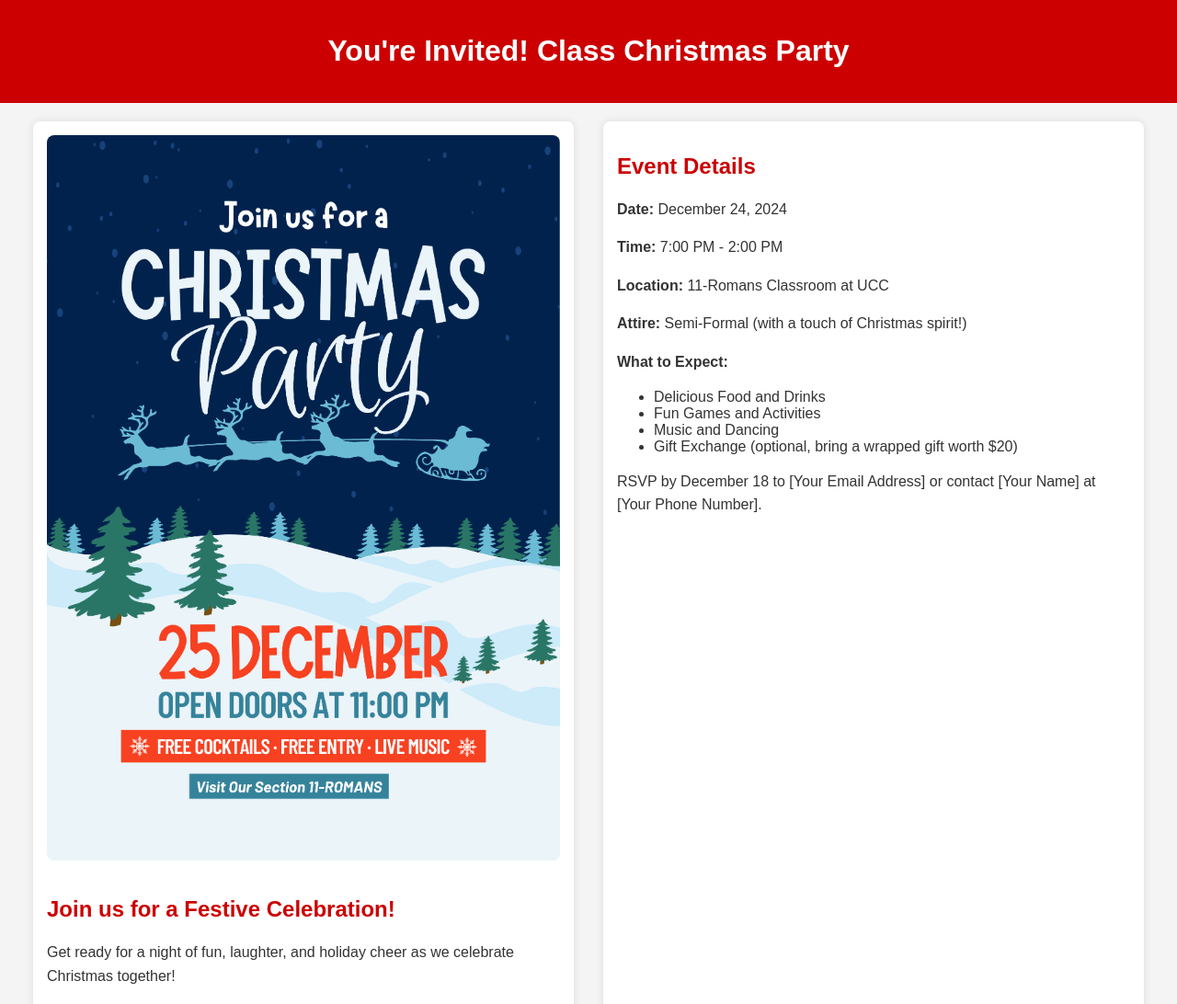
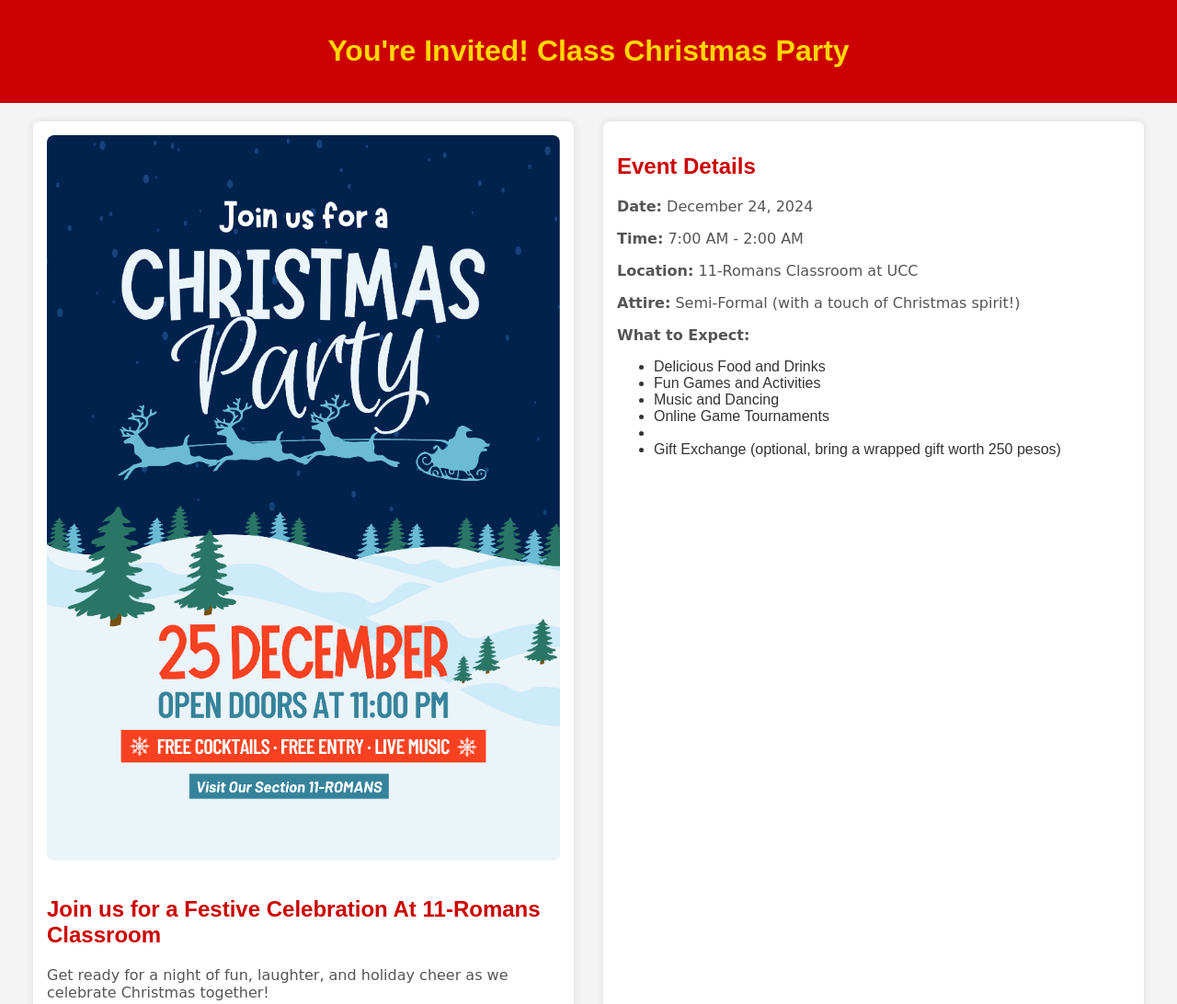
Before and after one commit to kyle-aguirre1/Christmas-party-poster, a plain HTML site: page index.html in a window 1280 px wide. Shown: the top 1092 px of the page at 92% size. Drawn offline with Linux system fonts and the light colour scheme.

Commit message:
Update index.html

```diff
--- a/index.html
+++ b/index.html
@@ -16,6 +16,10 @@
   color: white;
   padding: 1em 0;
   text-align: center;
+  }
+  h1 {
+  font-family: 'Holly Jolly', sans-serif;
+  color: #FFD700;
   }
   main {
   padding: 20px;
@@ -37,7 +41,8 @@
   color: #c00;
   }
   p {
-  line-height: 1.6;
+  font-family: 'Amoret Script', cursive;
+  color: #555;
   }
   footer {
   text-align: center;
@@ -65,14 +70,14 @@
   <main>
   <section>
   <img src="christmas-poster.png" alt="Christmas Party Image">
-  <h2>Join us for a Festive Celebration!</h2>
+  <h2>Join us for a Festive Celebration At 11-Romans Classroom</h2>
   <p>Get ready for a night of fun, laughter, and holiday cheer as we celebrate Christmas together!</p>
   </section>
 
   <section>
   <h2>Event Details</h2>
   <p><strong>Date:</strong> December 24, 2024</p>
-  <p><strong>Time:</strong> 7:00 PM - 2:00 PM</p>
+  <p><strong>Time:</strong> 7:00 AM - 2:00 AM</p>
   <p><strong>Location:</strong> 11-Romans Classroom at UCC</p>
   <p><strong>Attire:</strong> Semi-Formal (with a touch of Christmas spirit!)</p>
   <p><strong>What to Expect:</strong></p>
@@ -80,9 +85,10 @@
   <li>Delicious Food and Drinks</li>
   <li>Fun Games and Activities</li>
   <li>Music and Dancing</li>
-  <li>Gift Exchange (optional, bring a wrapped gift worth $20)</li>
+   <li>Online Game Tournaments<li>
+  <li>Gift Exchange (optional, bring a wrapped gift worth 250 pesos)</li>
   </ul>
-  <p>RSVP by December 18 to [Your Email Address] or contact [Your Name] at [Your Phone Number].</p>
+</p>
   </section>
   </main>
 
```
